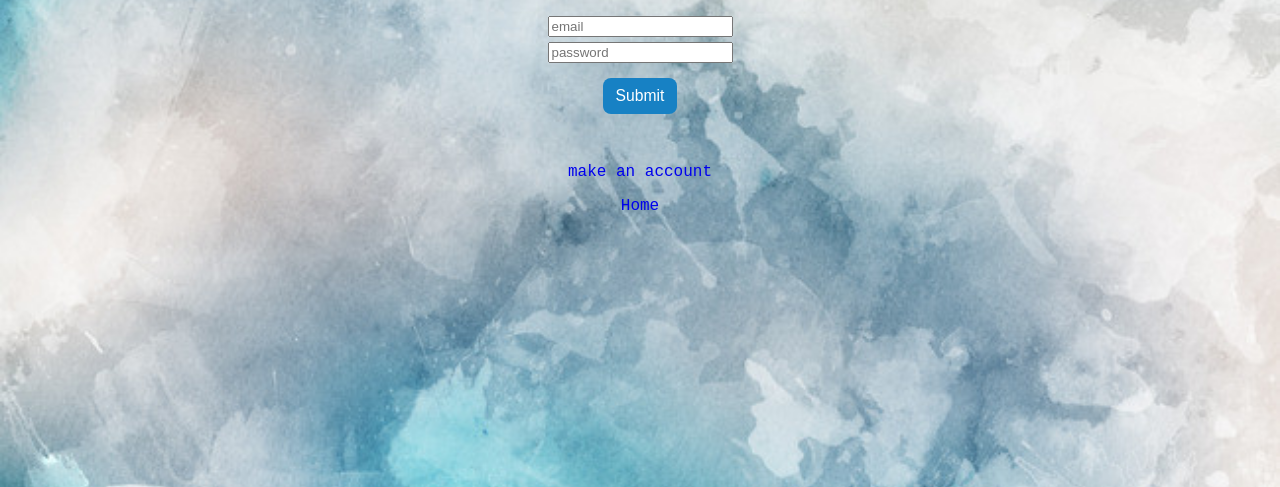
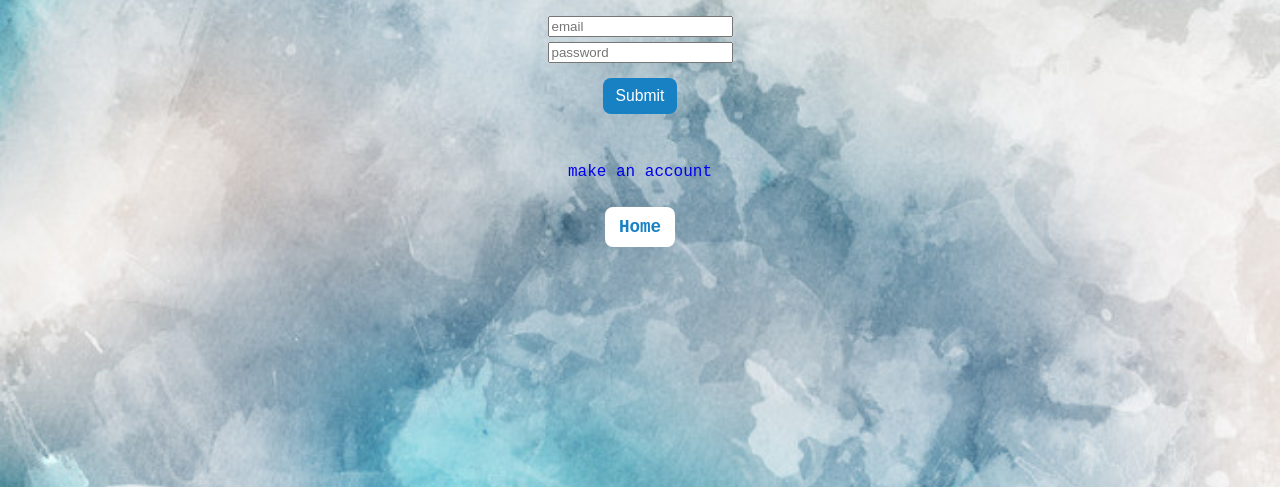
Before and after one commit to TengXu/text, a Flask app: page /profile in a window 1280 px wide. Shown: the part 146-633 px from the top of the page. Run offline with Flask 2, Linux system fonts and the light colour scheme; data that the repository does not hold is empty.

Commit message:
Update Justext/static/styles.css

```diff
--- a/Justext/static/styles.css
+++ b/Justext/static/styles.css
@@ -78,6 +78,17 @@ button{
 
 ul{ list-style-type: none; }
 
+.home{
+    font-size: 1.1em;
+    background-color: white;
+    color: #1781C4;
+    border-radius: 8px;
+    border: none;
+    margin: 10px;
+    padding: 10px 14px;
+    font-weight: bold;
+}
+
 .nomargin{
 	margin: 0px;
 }
```
